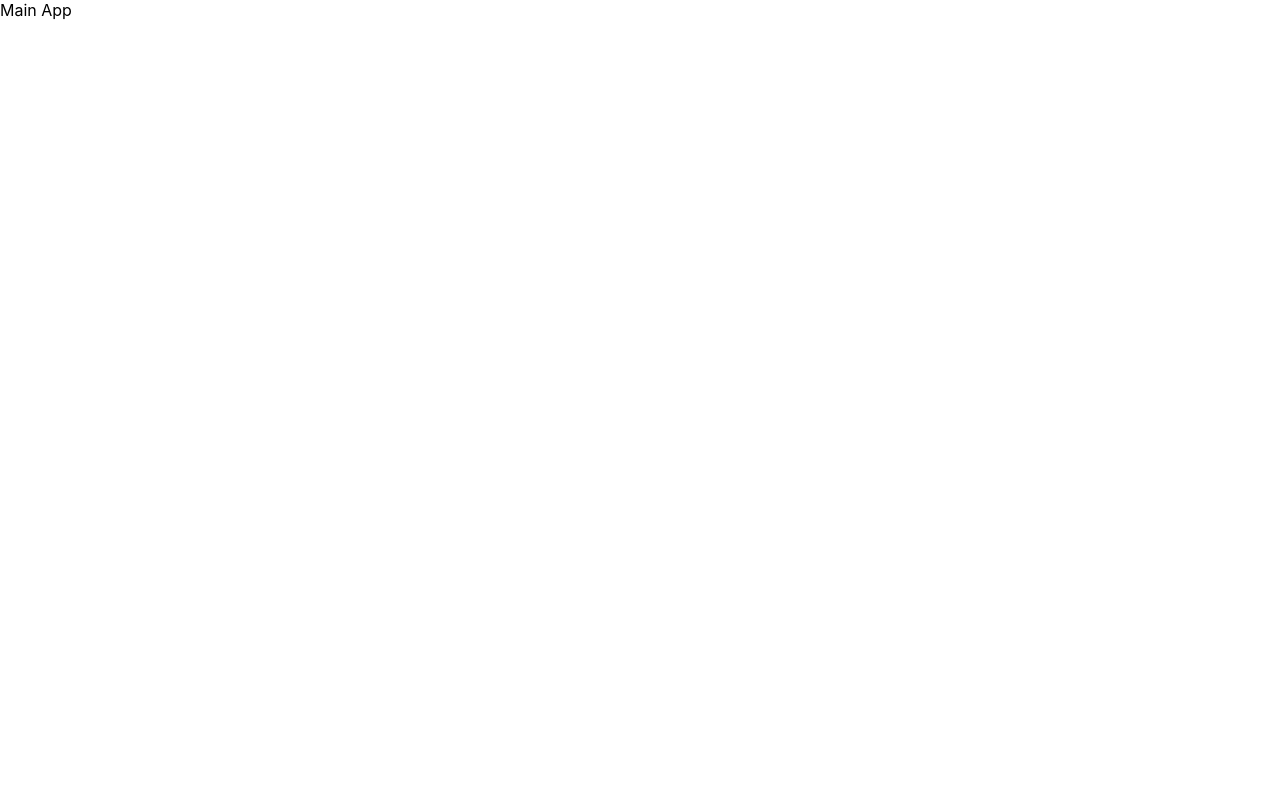
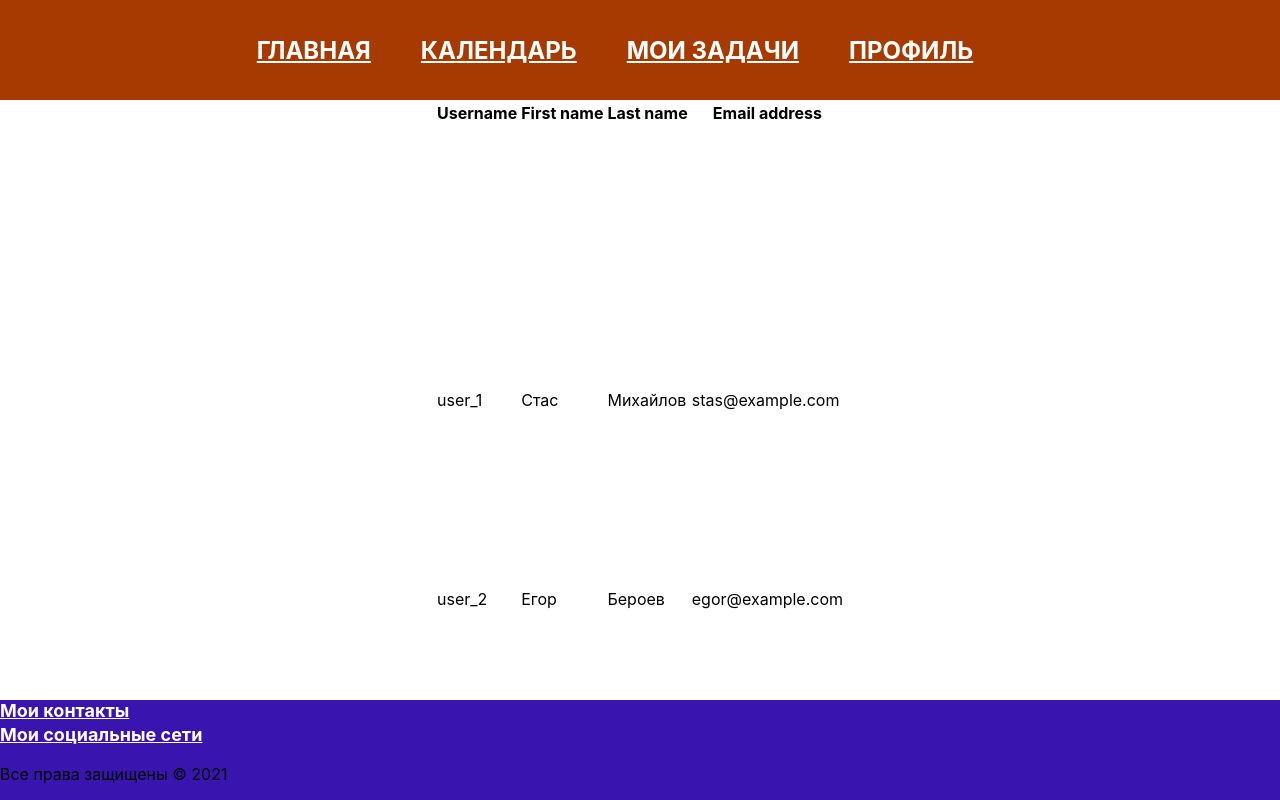
Before and after one commit to CZDawn/GB_DRF, a React (Create React App) app in the folder TODO_project/frontend/: page / in a window 1280 px wide. Built offline with nearby package versions, Linux system fonts and the light colour scheme.

Commit message:
Add header and footer components and two users

```diff
--- a/TODO_project/frontend/src/App.css
+++ b/TODO_project/frontend/src/App.css
@@ -36,3 +36,51 @@
     transform: rotate(360deg);
   }
 }
+
+.wrapper {
+    display: flex;
+    flex-direction: column;
+    min-height: 100vh;
+}
+
+
+.header_nav {
+    width: 100%;
+    display: flex;
+    height: 100px;
+    flex-direction: row;
+    justify-content: center;
+    align-items: center;
+    background-color: #A63A00;
+}
+
+.header_nav_item {
+    margin-right: 50px;
+    color: #ffffff;
+    font-size: 24px;
+    font-weight: bold;
+    text-transform: uppercase;
+}
+
+.page_content {
+    width: 100%;
+    display: flex;
+    flex: 1 0 auto;
+    justify-content: center;
+}
+
+.footer_nav {
+    width: 100%;
+    display: flex;
+    flex: 0 0 auto;
+    height: 100px;
+    flex-direction: column;
+    justify-content: space-between;
+    background-color: #3914AF;
+}
+
+.footer_nav_item {
+    color: #ffffff;
+    font-size: 18px;
+    font-weight: bold;
+}
--- a/TODO_project/frontend/src/App.js
+++ b/TODO_project/frontend/src/App.js
@@ -1,6 +1,10 @@
 import React from 'react';
 import logo from './logo.svg';
 import './App.css';
+import TodoUsersList from './components/TodoUsers.js'
+import HeaderNav from './components/header.js'
+import FooterNav from './components/footer.js'
+
 
 class App extends React.Component {
     constructor(props) {
@@ -10,10 +14,34 @@ class App extends React.Component {
         }
     }
 
+    componentDidMount() {
+        const TodoUsers = [
+            {
+                'username': 'user_1',
+                'first_name': 'Стас',
+                'last_name': 'Михайлов',
+                'email': 'stas@example.com'
+            },
+            {
+                'username': 'user_2',
+                'first_name': 'Егор',
+                'last_name': 'Бероев',
+                'email': 'egor@example.com'
+            }
+        ]
+        this.setState(
+            {
+                'todo_users': TodoUsers
+            }
+        )
+    }
+
     render () {
         return (
-            <div>
-                Main App
+            <div class="wrapper">
+                <HeaderNav/>
+                <TodoUsersList TodoUsers={this.state.todo_users} />
+                <FooterNav/>
             </div>
         )
     }
--- /dev/null
+++ b/TODO_project/frontend/src/components/TodoUsers.js
@@ -0,0 +1,45 @@
+import React from 'react'
+
+
+const TodoUserItem = ({ TodoUser }) => {
+    return (
+        <tr>
+            <td>
+                {TodoUser.username}
+            </td>
+            <td>
+                {TodoUser.first_name}
+            </td>
+            <td>
+                {TodoUser.last_name}
+            </td>
+            <td>
+                {TodoUser.email}
+            </td>
+        </tr>
+    )
+}
+
+const TodoUsersList = ({ TodoUsers }) => {
+    return (
+        <main class="page_content">
+            <table>
+                <th>
+                    Username
+                </th>
+                <th>
+                    First name
+                </th>
+                <th>
+                    Last name
+                </th>
+                <th>
+                    Email address
+                </th>
+                {TodoUsers.map((TodoUser) => <TodoUserItem TodoUser={TodoUser} />)}
+            </table>
+        </main>
+    )
+}
+
+export default TodoUsersList
--- /dev/null
+++ b/TODO_project/frontend/src/components/footer.js
@@ -0,0 +1,22 @@
+import React from 'react'
+
+
+const FooterNav = ({ footerNav }) => {
+    return (
+        <footer class="footer_container">
+            <nav class="footer_nav">
+                <a class="footer_nav_item" href="">
+                    Мои контакты
+                </a>
+                <a class="footer_nav_item" href="">
+                    Мои социальные сети
+                </a>
+                <p class="footer_copyright">
+                    Все права защищены &#169; 2021
+                </p>
+            </nav>
+        </footer>
+    )
+}
+
+export default FooterNav
--- /dev/null
+++ b/TODO_project/frontend/src/components/header.js
@@ -0,0 +1,25 @@
+import React from 'react'
+
+
+const HeaderNav = ({ header_nav }) => {
+    return (
+        <header class="header_container">
+            <nav class="header_nav">
+                <a class="header_nav_item" href="#">
+                    Главная
+                </a>
+                <a class="header_nav_item" href="#">
+                    Календарь
+                </a>
+                <a class="header_nav_item" href="#">
+                    Мои задачи
+                </a>
+                <a class="header_nav_item" href="#">
+                    Профиль
+                </a>
+            </nav>
+        </header>
+    )
+}
+
+export default HeaderNav
```
